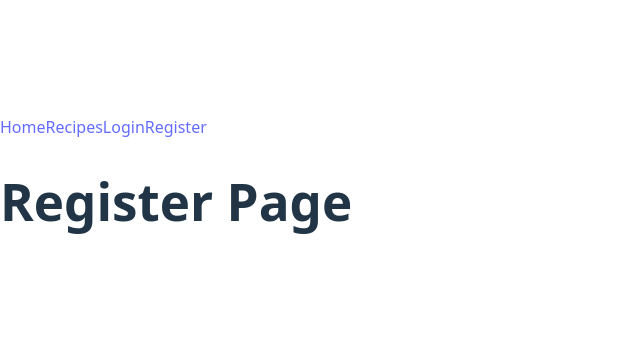
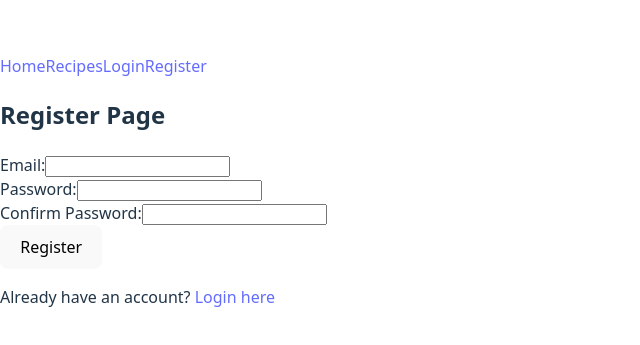
Before and after one commit to Viktor537/React-Project, a React (Vite) app: page /register in a window 1280 px wide. Shown: the part 211-556 px from the top of the page, without its empty margins (0-640 px from the left). Built offline with nearby package versions, Linux system fonts and the light colour scheme.

Commit message:
feat: Implement basic UI for Login and Register forms and pages

```diff
--- /dev/null
+++ b/src/components/LoginForm.jsx
@@ -0,0 +1,39 @@
+import React, { useState } from 'react';
+
+const LoginForm = ({ onSubmit }) => {
+  const [email, setEmail] = useState('');
+  const [password, setPassword] = useState('');
+
+  const handleSubmit = (event) => {
+    event.preventDefault();
+    onSubmit({ email, password });
+  };
+
+  return (
+    <form onSubmit={handleSubmit}>
+      <div>
+        <label htmlFor="login-email">Email:</label>
+        <input
+          type="email"
+          id="login-email"
+          value={email}
+          onChange={(e) => setEmail(e.target.value)}
+          required
+        />
+      </div>
+      <div>
+        <label htmlFor="login-password">Password:</label>
+        <input
+          type="password"
+          id="login-password"
+          value={password}
+          onChange={(e) => setPassword(e.target.value)}
+          required
+        />
+      </div>
+      <button type="submit">Login</button>
+    </form>
+  );
+};
+
+export default LoginForm;
--- /dev/null
+++ b/src/components/RegisterForm.jsx
@@ -0,0 +1,54 @@
+import React, { useState } from 'react';
+
+const RegisterForm = ({ onSubmit }) => {
+  const [email, setEmail] = useState('');
+  const [password, setPassword] = useState('');
+  const [confirmPassword, setConfirmPassword] = useState('');
+
+  const handleSubmit = (event) => {
+    event.preventDefault();
+    if (password !== confirmPassword) {
+      alert("Passwords do not match!");
+      return;
+    }
+    onSubmit({ email, password });
+  };
+
+  return (
+    <form onSubmit={handleSubmit}>
+      <div>
+        <label htmlFor="register-email">Email:</label>
+        <input
+          type="email"
+          id="register-email"
+          value={email}
+          onChange={(e) => setEmail(e.target.value)}
+          required
+        />
+      </div>
+      <div>
+        <label htmlFor="register-password">Password:</label>
+        <input
+          type="password"
+          id="register-password"
+          value={password}
+          onChange={(e) => setPassword(e.target.value)}
+          required
+        />
+      </div>
+      <div>
+        <label htmlFor="register-confirm-password">Confirm Password:</label>
+        <input
+          type="password"
+          id="register-confirm-password"
+          value={confirmPassword}
+          onChange={(e) => setConfirmPassword(e.target.value)}
+          required
+        />
+      </div>
+      <button type="submit">Register</button>
+    </form>
+  );
+};
+
+export default RegisterForm;
--- a/src/pages/LoginPage.jsx
+++ b/src/pages/LoginPage.jsx
@@ -1,10 +1,22 @@
 import React from 'react';
+import LoginForm from '../components/LoginForm.jsx';
+import { Link } from 'react-router-dom';
+
 
 const LoginPage = () => {
+  const handleLoginSubmit = (credentials) => {
+    console.log('Login form submitted (from LoginPage):', credentials);
+  };
+
   return (
     <div>
-      <h1>Login Page</h1>
+      <h2>Login Page</h2>
+      <LoginForm onSubmit={handleLoginSubmit} />
+      <p>
+        Don't have an account? <Link to="/register">Register here</Link>
+      </p>
     </div>
   );
 };
+
 export default LoginPage;
--- a/src/pages/RegisterPage.jsx
+++ b/src/pages/RegisterPage.jsx
@@ -1,10 +1,21 @@
 import React from 'react';
+import RegisterForm from '../components/RegisterForm.jsx';
+import { Link } from 'react-router-dom';
 
 const RegisterPage = () => {
+  const handleRegisterSubmit = (credentials) => {
+    console.log('Register form submitted (from RegisterPage):', credentials);
+  };
+
   return (
     <div>
-      <h1>Register Page</h1>
+      <h2>Register Page</h2>
+      <RegisterForm onSubmit={handleRegisterSubmit} />
+      <p>
+        Already have an account? <Link to="/login">Login here</Link>
+      </p>
     </div>
   );
 };
+
 export default RegisterPage;
```
